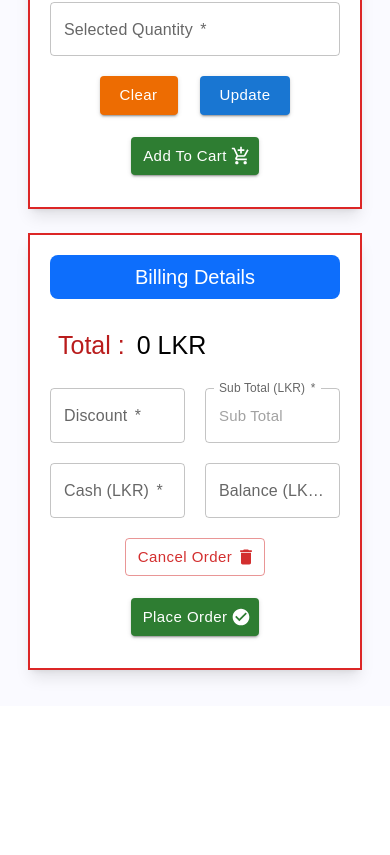
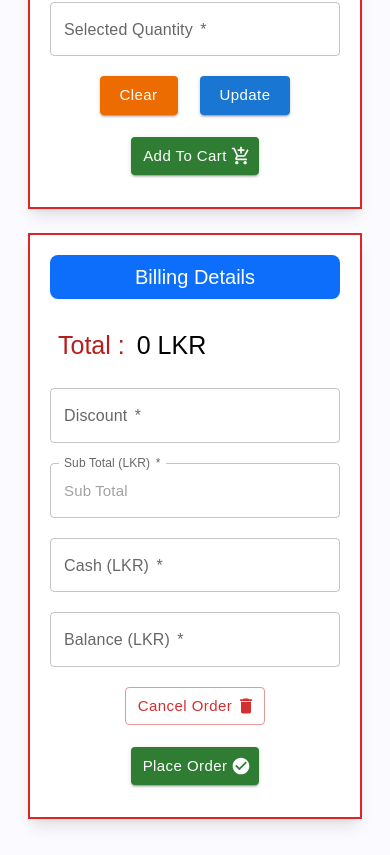
Before and after one commit to AshanSandeep06/Food-Shop-System, a React (Create React App) app in the folder frontend/: page /place_order in a window 390 px wide. Shown: the part 1440-2295 px from the top of the page. Before the commit the page ends 2146 px from the top, so only its background shows below. Built offline with nearby package versions, Linux system fonts and the light colour scheme.

Commit message:
PlaceOrderForm Component was Refactored

```diff
--- a/frontend/src/pages/AdminPages/PlaceOrderForm/PlaceOrderForm.tsx
+++ b/frontend/src/pages/AdminPages/PlaceOrderForm/PlaceOrderForm.tsx
@@ -316,8 +316,8 @@ const PlaceOrderForm = () => {
           <h1 className="font-medium">Billing Details</h1>
         </div>
 
-        <div id="billingDetails" className="grid grid-cols-2 gap-5">
-          <div className="flex justify-start items-center col-start-1 col-end-3">
+        <div id="billingDetails" className="grid grid-cols-1 sm:grid-cols-2 gap-5">
+          <div className="flex justify-start items-center md:col-start-1 md:col-end-3">
             <span className="text-start p-1 text-red-700 !text-[25px] font-medium">
               Total :
             </span>
@@ -368,7 +368,7 @@ const PlaceOrderForm = () => {
             required
           />
 
-          <div className="flex sm:justify-between items-center col-start-1 col-end-3 flex-wrap justify-center gap-[22px] sm:gap-[0px]">
+          <div className="flex sm:justify-between items-center col-span-1 sm:col-span-2 flex-wrap justify-center gap-[22px] sm:gap-[0px]">
             <Button
               className="!px-[12px] !capitalize !font-poppins !font-normal !text-[15px] sm:!mr-[88px] mr-[0px]"
               variant="outlined"
```
